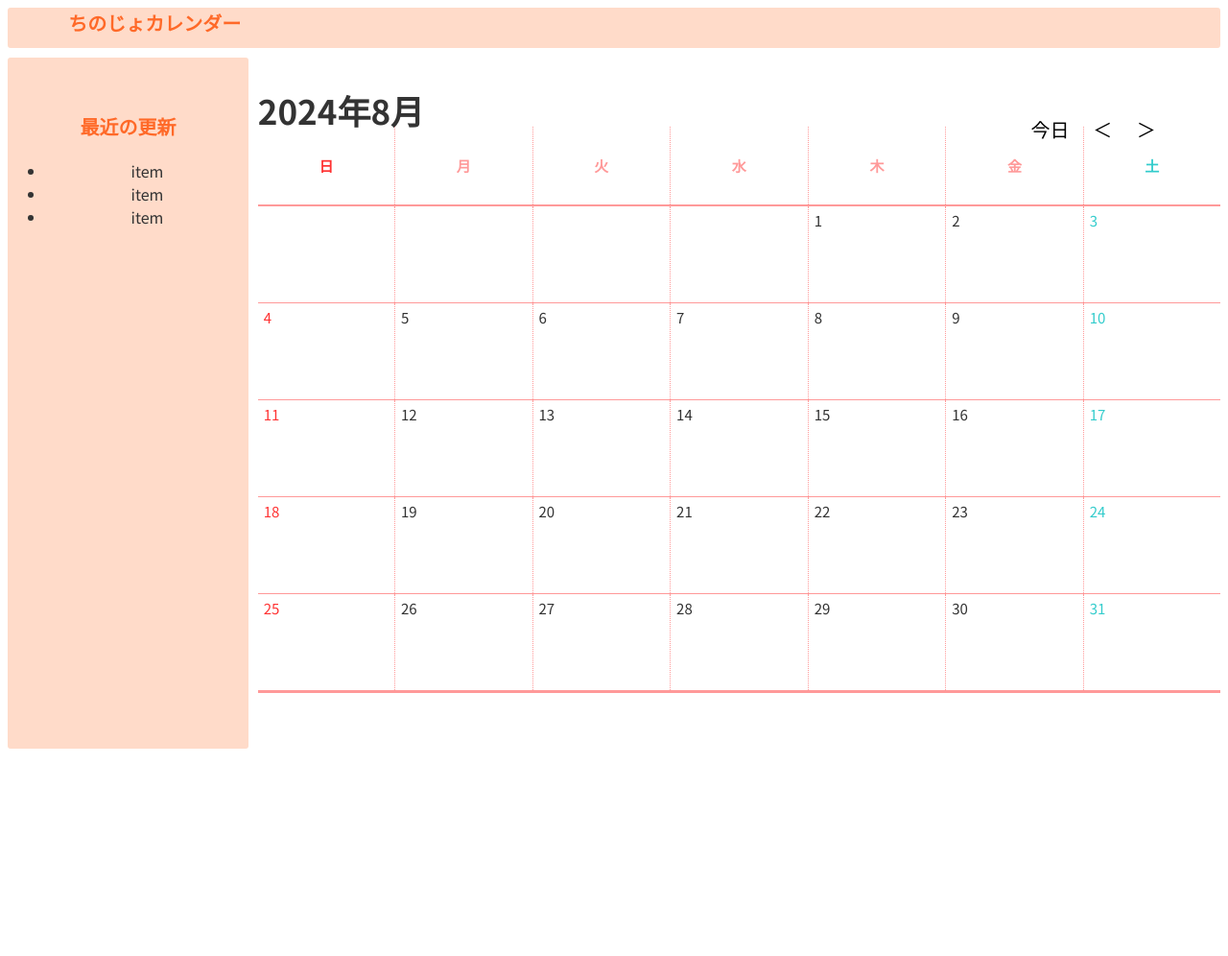
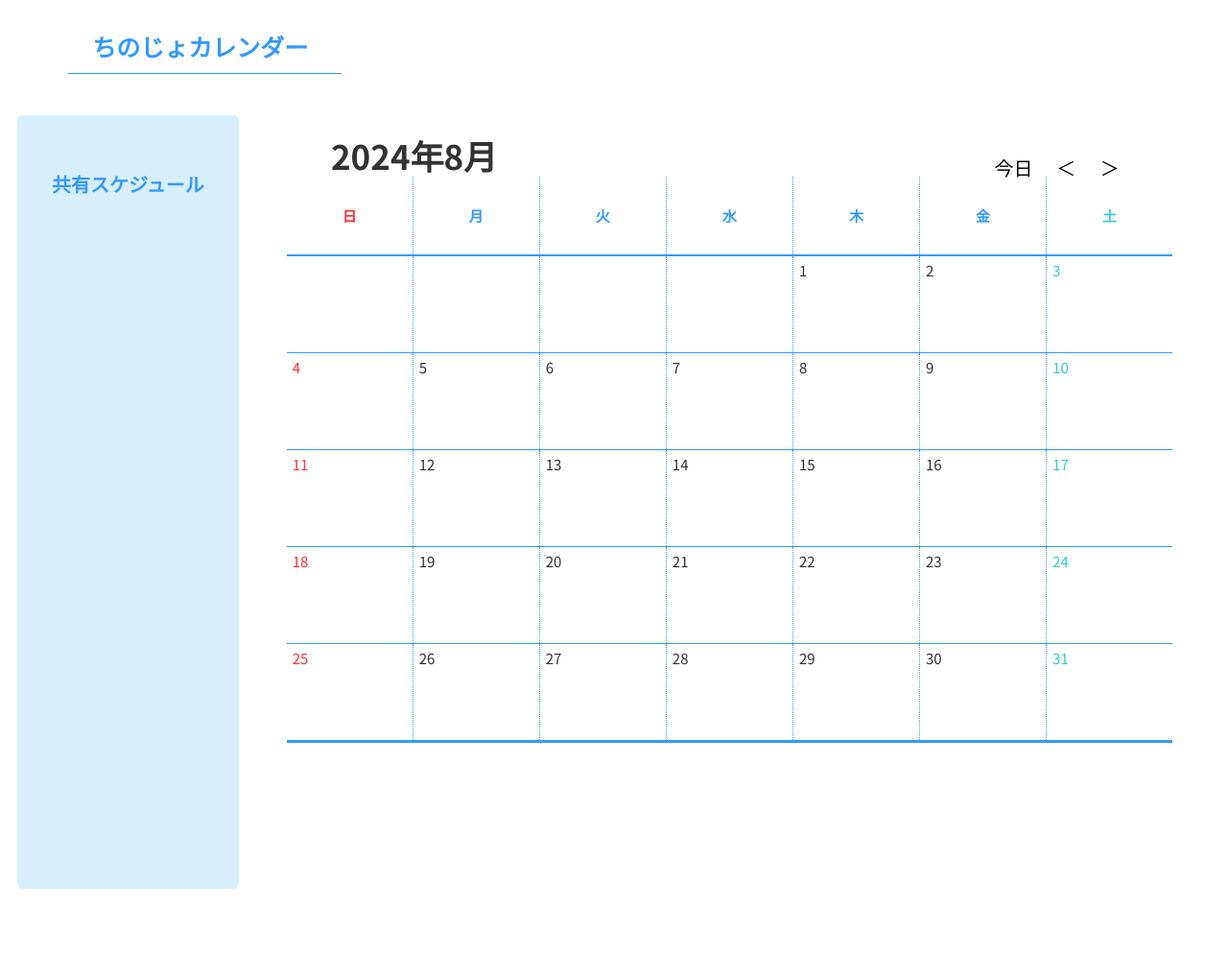
Before and after one commit to e235750/Calendar-group5, a Flask app: page / in a window 1280 px wide. Shown: the whole page at 96% size. Before the commit the page ends 780 px from the top, so only its background shows below. Run offline with Flask 3, Linux system fonts and the light colour scheme; data that the repository does not hold is empty; parts of the project's set-up code (start-up, migrations or seed data) failed here and were passed over.

Commit message:
ナビゲーションに、共有スケジュールリストを追加

```diff
--- a/flask_app/controllers/index.py
+++ b/flask_app/controllers/index.py
@@ -107,6 +107,35 @@ def get_add_form():
             """
     return jsonify({"html": html})
 
+#共有スケジュールliを渡す
+@index_bp.route("get_shered_schedule_li", methods=["GET"])
+def get_shered_schedule_li():
+    schedule_id = request.args.get("schedule_id", type=int)
+    html = f"""
+            <li id="{schedule_id}">
+                <div class="list-contents">
+                    <div class="schedule-tab"></div>
+                    <div class="schedule-title">
+                        <div class="schedule-dot title-dot"></div>
+                        <div class="schedule_id"></div>
+                        <input type="text" id="schedule-title-input" value="" readonly>
+                    </div>
+                    <div class="schedule-time">
+                        <div class="time-dot schedule-dot"></div>
+                        <div class="schedule-period schedule-start">
+                            <span class="schedule-year"></span>-<span class="schedule-month"></span>-<span class="schedule-day"></span>
+                            <span class="schedule-hour"></span>:<span class="schedule-minute"></span>
+                        </div>
+                        <span class="schedule-separator">–</span>
+                        <div class="schedule-period schedule-end">
+                            <span class="schedule-year"></span>-<span class="schedule-month"></span>-<span class="schedule-day"></span>
+                            <span class="schedule-hour"></span>:<span class="schedule-minute"></span>
+                        </div>
+                    </div>
+                </div>
+            </li>
+            """
+    return jsonify({"html": html})
 #スケジュールIDに合致するスケジュールを削除する
 @index_bp.route("delete_schedule", methods=["GET"])
 def delete_schedule():
@@ -157,7 +186,7 @@ def get_update_form():
 def get_schedule_list():
     html = """
             <div class="schedule-form show">
-                <div class="tab drag-and-drop not-modifiable">
+                <div class="tab drag-and-drop shared">
                 <span id="list">スケジュールリスト</span>
                     <span id="back">×</span>
                 </div>
@@ -170,7 +199,7 @@ def get_schedule_list():
                     <div id="none-shared-num"><span>非共有：</span><span id="none-shared-num-value"></span></div>
                 </div>
                 <div id="select">
-                    <div id="list-back" class="not-modifiable">戻る</div>
+                    <div id="list-back" class="shared">戻る</div>
                 </div>
             </div>
             """
@@ -180,14 +209,14 @@ def get_schedule_list():
 #liHTMLを渡す
 @index_bp.route("/get_list_html", methods=["GET"])
 def get_list_html():
-    shared_option = request.args.get("shared_option", type=str)
+    shared_option = request.args.get("shared_option", type=int)
     schedule_id = request.args.get("schedule_id", type=str)
     title = request.args.get("title", type=str)
     if(shared_option):
         option = "shared"
     else:
         option = "none-shared"
-    html = f'<li class="item" id="{schedule_id}", value="{shared_option}"><span class="list-dot {option}"></span><span id="cover"><input type="text" id="list-data" class="{option}" value="{title}" disabled=""></span></li>'
+    html = f'<li class="item" id="{schedule_id}", value="{shared_option}"><span class="list-dot {option}"></span><input type="text" id="list-data" class="{option}" value="{title}" readonly></li>'
     return jsonify({"html": html})
 
 #スケジュールIDに合致するスケジュールの修正
@@ -345,7 +374,7 @@ def get_monthly_schedule():
     month_end = datetime.datetime(year, month, day=calendar.monthrange(year, month)[1], hour=23, minute=59, second=59)
     for schedule in schedules:
         start_time_dt = date_split(str(schedule.start_time))
-        end_time_dt = date_split(str(schedule.start_time))
+        end_time_dt = date_split(str(schedule.end_time))
         start_time = datetime.datetime(start_time_dt["year"], start_time_dt["month"], start_time_dt["day"], start_time_dt["hour"], start_time_dt["minute"])
         end_time = datetime.datetime(end_time_dt["year"], end_time_dt["month"], end_time_dt["day"], end_time_dt["hour"], end_time_dt["minute"])
         #まるまる入っている、前月をまたぐ、後月をまたぐ、前月・後月をまたぐ
@@ -362,12 +391,30 @@ def get_monthly_schedule():
             schedules.append(schedule)
     for schedule in schedules:
         start_time_dt = date_split(str(schedule.start_time))
-        end_time_dt = date_split(str(schedule.start_time))
+        end_time_dt = date_split(str(schedule.end_time))
         start_time = datetime.datetime(start_time_dt["year"], start_time_dt["month"], start_time_dt["day"], start_time_dt["hour"], start_time_dt["minute"])
         end_time = datetime.datetime(end_time_dt["year"], end_time_dt["month"], end_time_dt["day"], end_time_dt["hour"], end_time_dt["minute"])
         #まるまる入っている、前月をまたぐ、後月をまたぐ
         if (month_start <= start_time and end_time <= month_end) or (start_time < month_start and end_time <= month_end) or (month_start <= start_time and month_end < end_time):
             response.append(create_response(schedule, 0))
+    return jsonify({"response": response})
+
+@index_bp.route("get_on_period_schedule", methods=["GET"])
+def get_on_period_schedule():
+    response = []
+    now = datetime.datetime.now()
+
+    #共有スケジュール
+    schedules = db.session.query(SharedSchedule).all()
+    for schedule in schedules:
+        end_time_dt = date_split(str(schedule.end_time))
+        end_time = datetime.datetime(end_time_dt["year"], end_time_dt["month"], end_time_dt["day"], end_time_dt["hour"], end_time_dt["minute"])
+        #まるまる入っている、前月をまたぐ、後月をまたぐ、前月・後月をまたぐ
+        if now <= end_time:
+            response.append(create_response(schedule, 1))
+
+    response = sorted(response, key=lambda res: datetime.datetime(res["start_time"]["year"], res["start_time"]["month"], res["start_time"]["day"], res["start_time"]["hour"], res["start_time"]["minute"]))
+    print(response)
     return jsonify({"response": response})
 
 #スケジュールIDに合致するスケジュールを取得する
--- a/flask_app/models.py
+++ b/flask_app/models.py
@@ -13,12 +13,8 @@ class NoneSharedSchedule(db.Model):
     __tablename__ = "none_shared_schedule"
     schedule_id = db.Column(db.Integer, primary_key=True, autoincrement=True)
     modifiable = db.Column(db.Integer, nullable=False)
-    user_id = db.Column(db.String(255), db.ForeignKey("user.user_id"), nullable=False)
+    user_id = db.Column(db.String(255), nullable=False)
     title = db.Column(db.String(255), nullable=False)
     start_time = db.Column(db.DateTime, nullable=False)
     end_time = db.Column(db.DateTime, nullable=False)
     added_date = db.Column(db.DateTime, nullable=False)
-
-class User(db.Model):
-    __tablename__ = "user"
-    user_id = db.Column(db.String(255), primary_key=True)
--- a/flask_app/static/css/style.css
+++ b/flask_app/static/css/style.css
@@ -10,52 +10,166 @@ body {
 .l-reverse__nav {
     position: relative;
     padding: 5px 0;
-    background-color: #FFDBC9;
-    height: 4vh;;
+    height: 4vh;
     border-radius: 3px;
 }
 .l-reverse__nav h2 {
     position: absolute;
-    bottom: -10%;
+    text-align: left;
+    top: 3%;
+    padding: 0 35px 10px 25px;
     left: 5%;
-    font-size: 20px;
-    color: #FF6928;
+    font-size: 25px;
+    color: #3399FF;
+    border-bottom: 1.5px solid #3399FF;
 }
 .l-reverse__body {
     display: flex;
-    margin: 10px 0;
+    margin: 70px 0;
 }
 .l-reverse__localNav {
     flex: 0.75;
+    white-space: nowrap;
     position: relative;
     padding-top: 40px;
+    margin-left: 10px;
     text-align: center;
-    background-color: #FFDBC9;
-    border-radius: 3px;
+    background-color: #D7EEFF;
+    border-radius: 5px;
 }
 .l-reverse__localNav h2 {
     margin-bottom: 20px;
     font-size: 20px;
-    color: #FF6928;
+    color: #3399FF;
+}
+.l-reverse__localNav ul {
+  position: relative;
+  list-style: none;
+  margin: 0;
+  padding: 0;
+  width: 100%;
+}
+.l-reverse__localNav ul li {
+  position: relative;
+  background-color: white;
+  box-shadow: 4px 4px 10px #AAA;
+  border-radius: 5px;
+  padding: 0;
+  width: 100%;
+  height: 100px;
+  margin: 10px 0;
+}
+.list-content {
+  position: absolute;
+  width: 100%;
+  height: 100px;
+}
+.schedule-dot {
+  width: 10px;
+  height: 10px;
+  border-radius: 2px;
+  background-color: #4689FF;
+}
+.schedule-tab {
+  position: absolute;
+  width: 100%;
+  height: 20%;
+  background-color: #3399FF;
+  border-radius: 5px 5px 0 0;
+}
+.title-dot {
+  position: absolute;
+  top: 95%;
+  left: 8%;
+}
+.schedule-title {
+   position: absolute;
+  display: flex;
+  top: 0;
+  height: 30%;
+  width: 100%;
+}
+.schedule_id {
+  position: absolute;
+  top: 38%;
+  left: 3%;
+  transform: translatey(-50%);
+  font-size: 15px;
+  color: white;
+}
+.schedule-title input{
+  position: absolute;
+width: 80%;
+height: 70%;
+  top: 70%;
+right: 0;
+border: none;
+box-sizing: none;
+outline: none;
+font-size: 16px;
+color: #333;
+  border-bottom: 1px solid #EEEEEE;
+}
+.schedule-time {
+  position: absolute;
+  height: 70%;
+  width: 100%;
+  top: 40%;
+}
+.time-dot {
+  position: absolute;
+  top: 24%;
+  left: 8%;
+}
+.schedule-start {
+  position: absolute;
+  top: 15%;
+  left: 20%;
+  font-size: 15px;
+  color: #333;
+  border-bottom: 1px solid #EEEEEE;
+}
+.schedule-separator {
+  position: absolute;
+  top: 41%;
+  left: 28%;
+  color: #333;
+}
+.schedule-end {
+  position: absolute;
+  font-size: 15px;
+  left: 34%;
+  top: 45%;
+  color: #333;
+  border-bottom: 1px solid #EEEEEE;
+}
+.scroll-nav {
+  width: 90%;
+  height: 700px;
+  padding: 0 5%;
+  border-radius: 5px;
+  overflow-y: scroll;
 }
 .l-reverse__content {
     position: relative;
     flex: 3;
-    margin-left: 10px;
-    height: 90vh;
+    margin: 0 50px;
+    height: 80vh;
 }
 
 .date {
     position: relative;
     font-size: 35px;
-    top: 0;
+    top: -2%;
+    left: 5%;
+    color: #333;
 }
 
 .transition {
     position: relative;
     left: 85%;
     transform: translateX(-35%);
-    top: -8%;
+    top: -12%;
     font-size: 25px;
     width: 160px;
 }
@@ -74,7 +188,7 @@ button {
 }
 #last-month:hover {
     transition-duration: 250ms;
-    background-color: #FFDBC9;
+    background-color: #D7EEFF;
 }
 #today {
     padding: 8px 9px;
@@ -85,7 +199,7 @@ button {
 }
 #today:hover {
     transition-duration: 250ms;
-    background-color: #FFDBC9;
+    background-color: #D7EEFF;
 }
 #next-month {
     padding: 5.5px 10px;
@@ -96,7 +210,7 @@ button {
 }
 #next-month:hover {
     transition-duration: 250ms;
-    background-color: #FFDBC9;
+    background-color: #D7EEFF;
 }
 
 /* カレンダー */
@@ -110,8 +224,8 @@ button {
 td,th {
     padding: 0;
     text-align: center;
-    border-bottom:1px solid #FF9999;
-    border-right:1px dotted #FF9999;
+    border-bottom:1px solid #3399FF;
+    border-right:1px dotted #3399FF;
 }
 .exi {
     position: relative;
@@ -170,14 +284,14 @@ border-radius: 5px;
   background-color: #EEEEEE;
 }
 th{ /* 表の見出しの指定 */
-    color:#FF9999;
+    color:#3399FF;
     padding: 30px 35px;
   }
 tr:first-child {
-    border-bottom: 2px solid #FF9999;
+    border-bottom: 2px solid #3399FF;
 }
 tr:last-child {
-    border-bottom: 2px solid #FF9999;
+    border-bottom: 2px solid #3399FF;
 }
 th:first-child {
     color: #FF3333;
@@ -680,7 +794,7 @@ border-radius: 2px;
   z-index: 99;
 }
 #schedule-list li {
-  width: 93.5%;
+  width: 88.5%;
   margin: 4px 0;
   border-radius: 5px;
 }
@@ -688,17 +802,13 @@ border-radius: 2px;
   position: relative;
   color: white;
   display: block;
-  width: 88.2%;
+  width: 100%;
   padding: 7px 8px;
   border: none;
   box-sizing: none;
   outline: none;
   font-size: 18px;
   border-radius: 5px;
-}
-#cover {
-  position: relative;
-  background-color: #333;
 }
 #info {
   position: absolute;
--- a/flask_app/static/js/script.js
+++ b/flask_app/static/js/script.js
@@ -9,6 +9,7 @@ document.addEventListener("DOMContentLoaded", () => {
     year.textContent = nowYear;
     month.textContent = nowMonth;
     setCalendar(nowYear, nowMonth);
+    setLocalNav()
 
     const yearMin = 2023;
     const yearMax = 2027;
@@ -174,6 +175,59 @@ function setCalendar(year, month) {
     .catch(error => {
         console.error("Error", error)
     });
+}
+
+function setLocalNav() {
+    const ul = document.querySelector("#schedule-ul")
+
+    getOnPeriodSchedule()
+    .then(schedules => {
+        return schedules
+    })
+    .then(schedules => {
+        schedules.forEach(schedule => {
+            let li;
+            getSharedScheduleli(schedule["schedule_id"])
+            .then(html => {
+                let parser = new DOMParser();
+                let doc = parser.parseFromString(html, "text/html");
+                let listHTML = doc.body.firstChild;
+                ul.insertAdjacentElement("beforeend", listHTML);
+
+                const item = ul.querySelector(`[id='${schedule["schedule_id"]}']`);
+
+                item.querySelector("#schedule-title-input").value = schedule["title"];
+                //開始時間
+                {
+                    startTime = item.querySelector(".schedule-start");
+                    startTimeDt = schedule["start_time"];
+                    monthS = String(startTimeDt["month"]);
+                    dayS = String(startTimeDt["day"]);
+                    hourS = String(startTimeDt["hour"]);
+                    minuteS = String(startTimeDt["minute"]);
+                    startTime.querySelector(".schedule-year").textContent = startTimeDt["year"];
+                    startTime.querySelector(".schedule-month").textContent = monthS.padStart(2, '0');
+                    startTime.querySelector(".schedule-day").textContent = dayS.padStart(2, '0');
+                    startTime.querySelector(".schedule-hour").textContent = hourS.padStart(2, '0');
+                    startTime.querySelector(".schedule-minute").textContent = minuteS.padStart(2, '0');
+                }
+                //終了時間
+                {
+                    endTime = item.querySelector(".schedule-end");
+                    endTimeDt = schedule["end_time"];
+                    monthS = String(endTimeDt["month"]);
+                    dayS = String(endTimeDt["day"]);
+                    hourS = String(endTimeDt["hour"]);
+                    minuteS = String(endTimeDt["minute"]);
+                    endTime.querySelector(".schedule-year").textContent = endTimeDt["year"];
+                    endTime.querySelector(".schedule-month").textContent = monthS.padStart(2, '0');
+                    endTime.querySelector(".schedule-day").textContent = dayS.padStart(2, '0');
+                    endTime.querySelector(".schedule-hour").textContent = hourS.padStart(2, '0');
+                    endTime.querySelector(".schedule-minute").textContent = minuteS.padStart(2, '0');
+                }
+            })
+        })
+    })
 }
 
 //追加フォームセット
@@ -721,7 +775,7 @@ function setDetail(event, y, x) {
     });
 }
 
-//スケジュールリストの表示
+//スケジュールリストセット
 function setScheduleList(event) {
     let curX = event.pageX;
     let curY = event.pageY;
@@ -775,6 +829,7 @@ function setScheduleList(event) {
             else noneSharedNum ++;
             const promise = getDailySchedule(elm.id, elm.value)
                 .then(response => {
+                    console.log(elm.id, elm.value)
                     return getListHTML(elm.id, elm.value, response.title);
                 })
                 .then(html => {
@@ -787,25 +842,9 @@ function setScheduleList(event) {
                         item.querySelector("#list-data").classList.add("not-modifiable");
                         item.classList.add("not-modifiable");
                     }
+
                     //詳細表示のイベントリスナー
                     item.addEventListener("click", () => {
-                        const rect = list.getBoundingClientRect();
-                        curY = rect.top;
-                        curX = rect.left;
-                        list.remove();
-                        document.querySelectorAll(".schedule").forEach((elm) => {
-                            elm.style.pointerEvents = "none";
-                        });
-                        document.querySelectorAll(".add").forEach((elm) => {
-                            elm.style.pointerEvents = "none";
-                        });
-                        document.querySelectorAll(".date-num").forEach((elm) => {
-                            elm.style.pointerEvents = "none";
-                        });
-                        const event = {"target": item}
-                        setDetail(event, curY, curX)
-                    })
-                    item.querySelector("#list-data").addEventListener("click", () => {
                         const rect = list.getBoundingClientRect();
                         curY = rect.top;
                         curX = rect.left;
@@ -877,6 +916,31 @@ function getListHTML(scheduleID, sharedOption, title) {
         console.log("Error", error)
         throw error
     })
+}
+
+//共有スケジュールliを取得(ローカルナビゲーション用)
+function getSharedScheduleli(scheduleID) {
+    return fetch(`/get_shered_schedule_li?schedule_id=${scheduleID}`)
+    .then(response => response.json())
+    .then(data => {
+        return data.html
+    })
+    .catch(error => {
+        console.log("Error", error)
+        throw error
+    })
+}
+
+function getOnPeriodSchedule() {
+    return fetch("/get_on_period_schedule")
+    .then(response => response.json())
+    .then(data => {
+        return data.response
+    })
+    .catch(error => {
+        console.error("Error", error)
+        throw error
+    });
 }
 
 //スケジュールデータの送信
--- a/flask_app/templates/index.html
+++ b/flask_app/templates/index.html
@@ -8,12 +8,12 @@
         </nav>
         <div class="l-reverse__body">
             <nav class="l-reverse__localNav">
-                <h2>最近の更新</h2>
-                <ul>
-                    <li>item</li>
-                    <li>item</li>
-                    <li>item</li>
-                </ul>
+                <h2>共有スケジュール</h2>
+                <div class="scroll-nav">
+                    <ul id="schedule-ul">
+
+                    </ul>
+                </div>
             </nav>
             <div class="c-box l-reverse__content">
                 <h2 class="date"><span id="year">2024</span>年<span id="month">1</span>月</h2>
```
